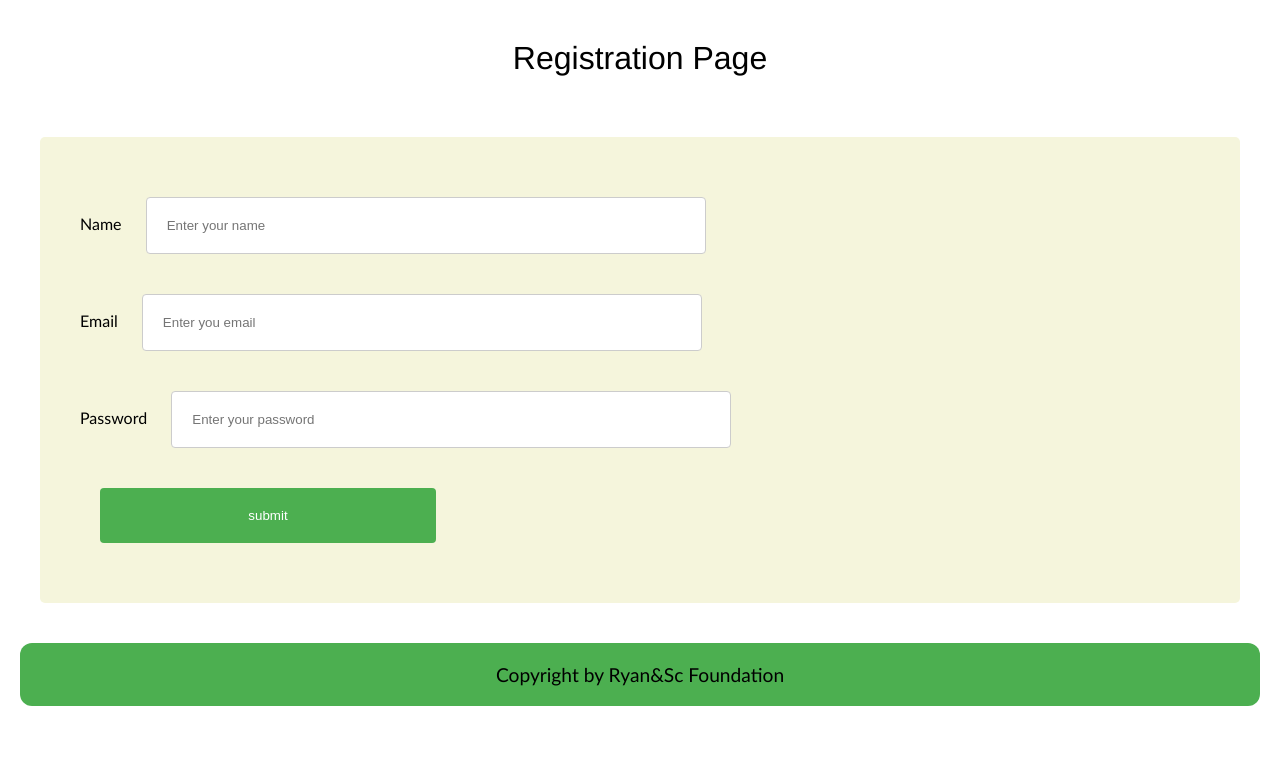
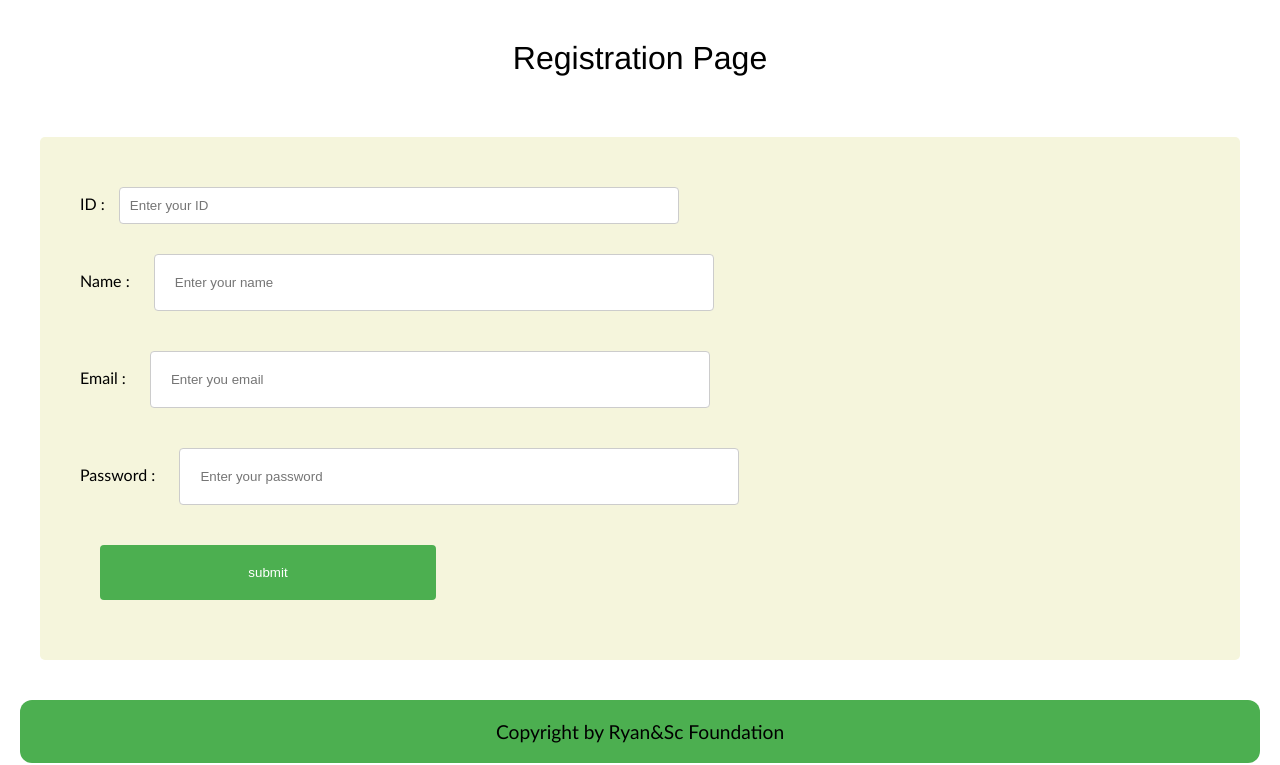
Before and after one commit to RMutua83/diabetes, a Python web app: template templates/register.html in a window 1280 px wide. Shown: the top 765 px of the page. Run offline with Jinja, Linux system fonts and the light colour scheme; the template is opened without the code that fills it, so the values that code supplies are empty.

Commit message:
created new files and made new changes

```diff
--- a/static/register.css
+++ b/static/register.css
@@ -1,6 +1,16 @@
 *{
     margin: 0;
     padding: 0;
+}
+
+input[type=number]{
+    width: 50%;
+    padding: 10px;
+    margin: 10px;
+    display: inline-block;
+    border: 1px solid #ccc;
+    border-radius: 4px;
+    box-sizing: border-box;
 }
 
 input[type=text]{
--- a/templates/login.html
+++ b/templates/login.html
@@ -8,8 +8,8 @@
     <div>
         <form>
             <ul>
-            <label for="name">Name :</label>
-            <input type="text" id="name" name="name" placeholder="Enter your name">
+            <label for="id">ID :</label>
+            <input type="number" id="id" name="id" placeholder="Enter your ID">
             </ul>
 
             <ul>
--- a/templates/register.html
+++ b/templates/register.html
@@ -8,18 +8,22 @@
     <div>
         <form>
             <ul>
-            <label for="name">Name</label>
-            <input type="text" id="name" name="name" placeholder="Enter your name">
+                <label for="id">ID :</label>
+                <input type="number" id="id" name="id" placeholder="Enter your ID">
+            </ul>
+            <ul>
+                <label for="name">Name :</label>
+                <input type="text" id="name" name="name" placeholder="Enter your name">
             </ul>
 
             <ul>
-            <label for="email">Email</label>
-            <input type="email" id="email" name="email" placeholder="Enter you email">
+                <label for="email">Email :</label>
+                <input type="email" id="email" name="email" placeholder="Enter you email">
             </ul>
 
             <ul>
-            <label for="password">Password</label>
-            <input type="password" id="password" name="password" placeholder="Enter your password">
+                <label for="password">Password :</label>
+                <input type="password" id="password" name="password" placeholder="Enter your password">
             </ul>
 
         </form>
```
Also changed, not shown: static/login.css (+10 -0 lines), 2 other files.
